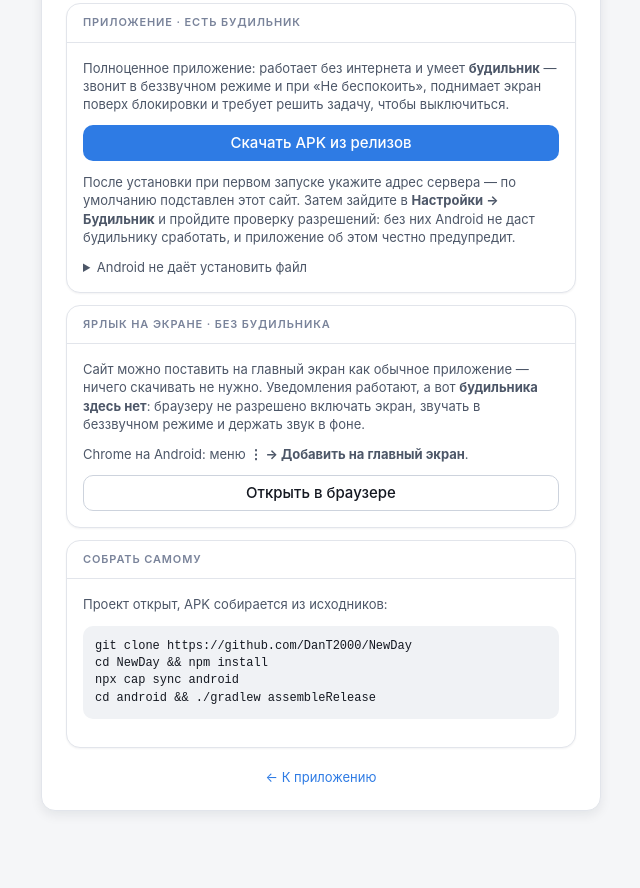
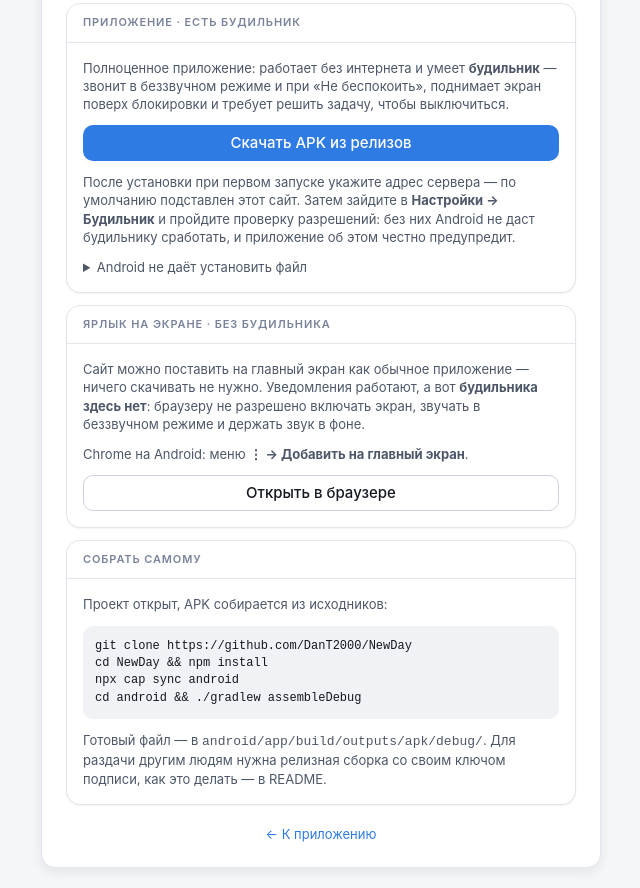
Before and after one commit to DanT2000/NewDay, a website: page public/install.html in a window 1280 px wide. Shown: the part 204-1092 px from the top of the page, without its empty margins (319-959 px from the left). Before the commit the page ends 1035 px from the top, so only its background shows below. Drawn offline with Linux system fonts and the light colour scheme.

Commit message:
chore: ключи подписи под .gitignore, страница установки — про свой ключ
В .gitignore ключи были прикрыты только в android/, а README предлагает
запускать keytool в корне: один git add -A опубликовал бы ключ, после чего
им уже нельзя пользоваться.

На странице установки в примере сборки был assembleRelease — без ключа он
даёт APK, подписанный отладочным, и это стоит объяснить, а не умолчать.

```diff
--- a/public/install.html
+++ b/public/install.html
@@ -84,7 +84,12 @@
           <pre style="background: var(--code, var(--surface-2)); padding: var(--s-3); border-radius: var(--r-md); overflow-x: auto; font-size: 12px">git clone https://github.com/DanT2000/NewDay
 cd NewDay &amp;&amp; npm install
 npx cap sync android
-cd android &amp;&amp; ./gradlew assembleRelease</pre>
+cd android &amp;&amp; ./gradlew assembleDebug</pre>
+          <p class="small">
+            Готовый файл — в <code>android/app/build/outputs/apk/debug/</code>.
+            Для раздачи другим людям нужна релизная сборка со своим ключом
+            подписи, как это делать — в README.
+          </p>
         </div>
       </section>
     </div>
```
Also changed, not shown: 1 other file.
